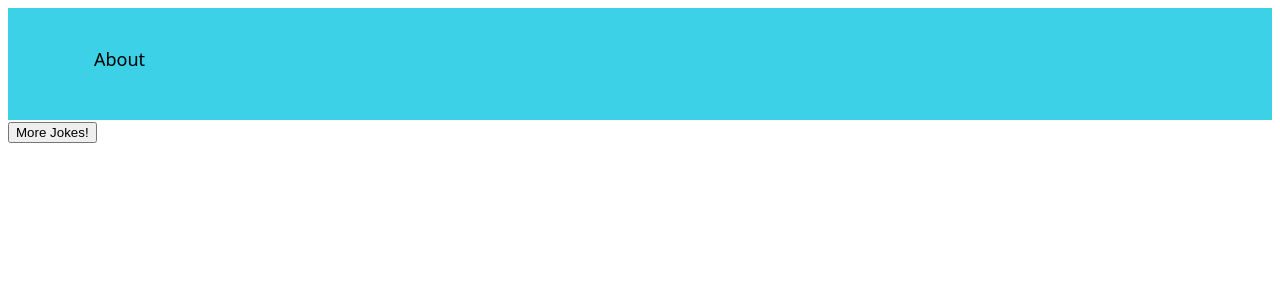
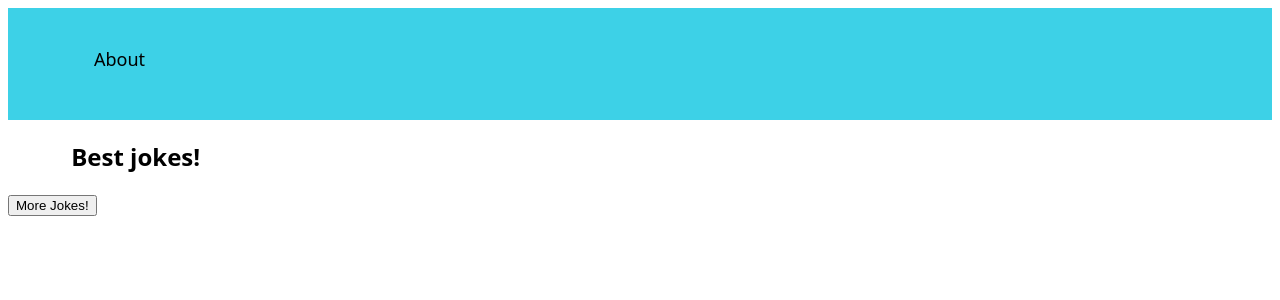
Before and after one commit to chsanleo/catsFacts, a React (Create React App) app: page /jokes in a window 1280 px wide. Shown: the top 300 px of the page. Built offline with nearby package versions, Linux system fonts and the light colour scheme.

Commit message:
Use properties to show information

```diff
--- a/src/components/jokesList/jokesList.jsx
+++ b/src/components/jokesList/jokesList.jsx
@@ -1,6 +1,8 @@
 import React from 'react';
 
 import { connect } from 'react-redux';
+
+import PROPERTIES from '../../config/properties.js';
 
 import './jokesList.scss';
 
@@ -13,12 +15,13 @@ class JokesList extends React.Component {
     render() {
         return(
             <div className='jokesBlock'>
-           { this.props.jokesList?.map(joke => (
+                <h2>Best {PROPERTIES.Amount} jokes! </h2>
+                { this.props.jokesList?.map(joke => (
                     <div className='listOfJokes'>
                         <li>{this.showjoke(joke)}</li>
-              </div>
-              ))
-            }
+                    </div>
+                 ))
+                }
             </div>
         );
     };
```
